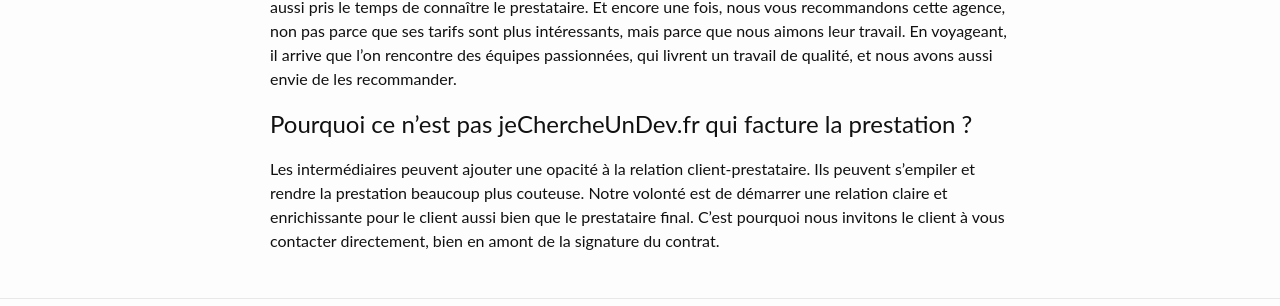
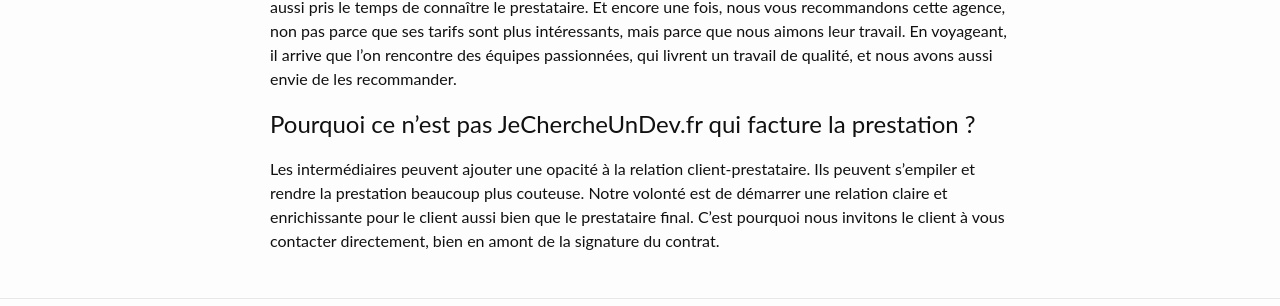
Before and after one commit to jechercheundev/faq, a Jekyll site: the page built from freelance.md, in a window 1280 px wide and 900 px high, scrolled down 2401 px. Shown: the part 356-662 px from the top of the window. Built offline with Jekyll 4.4.1, drawn with Linux system fonts in a browser that asks for light colours; a script that is not in the unit is left out.

```diff
--- a/freelance.md
+++ b/freelance.md
@@ -90,6 +90,6 @@ Ces agences sont des coups de coeurs pour plusieurs raisons, que ce soit la visi
 
 Nous avons également la possibilité de vous proposer des agences en "Offshore". Dans ce cas, nous avons aussi pris le temps de connaître le prestataire. Et encore une fois, nous vous recommandons cette agence, non pas parce que ses tarifs sont plus intéressants, mais parce que nous aimons leur travail. En voyageant, il arrive que l'on rencontre des équipes passionnées, qui livrent un travail de qualité, et nous avons aussi envie de les recommander.
 
-## Pourquoi ce n'est pas jeChercheUnDev.fr qui facture la prestation ?
+## Pourquoi ce n'est pas JeChercheUnDev.fr qui facture la prestation ?
 
 Les intermédiaires peuvent ajouter une opacité à la relation client-prestataire. Ils peuvent s'empiler et rendre la prestation beaucoup plus couteuse. Notre volonté est de démarrer une relation claire et enrichissante pour le client aussi bien que le prestataire final. C'est pourquoi nous invitons le client à vous contacter directement, bien en amont de la signature du contrat.
```
